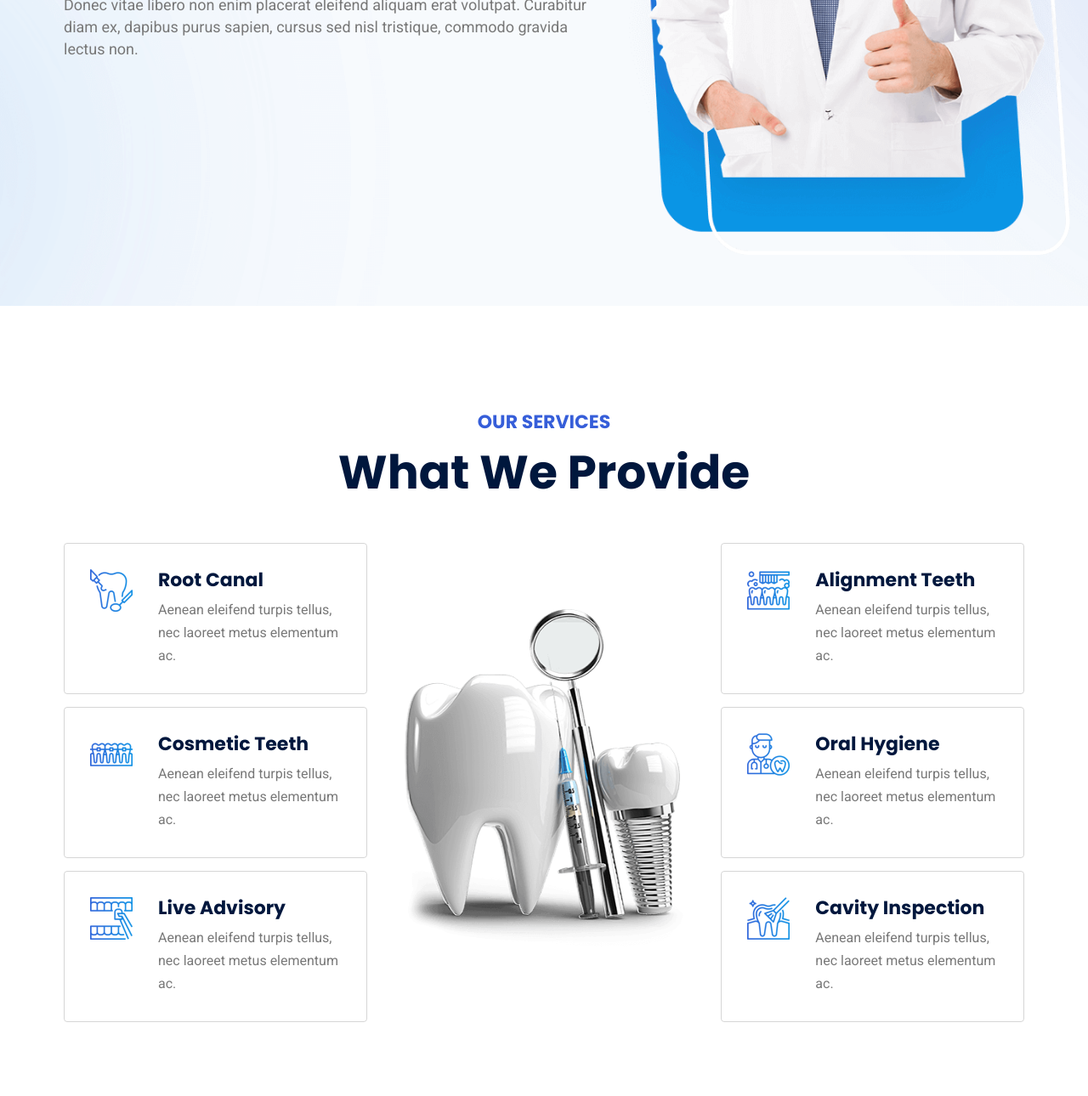
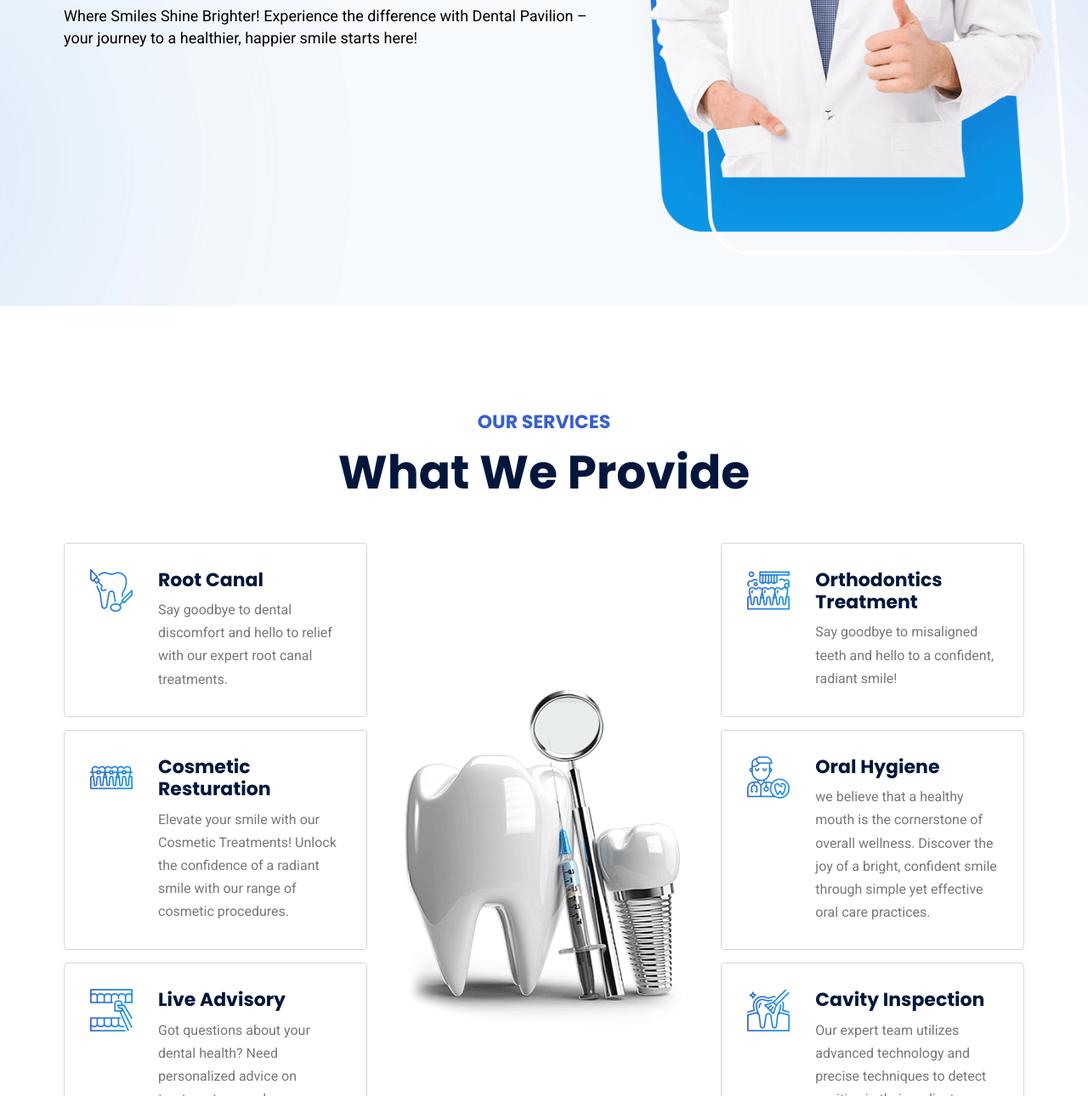
Before and after one commit to nazmulhasannabil/Dental-pavilion-template, a plain HTML site: page index.html in a window 1280 px wide. Shown: the part 644-1934 px from the top of the page at 85% size. Drawn offline with nearby package versions, Linux system fonts and the light colour scheme.

Commit message:
what we provide section update
what we provide section update ==> gpt

```diff
--- a/assets/css/style.css
+++ b/assets/css/style.css
@@ -338,6 +338,7 @@ body {
   font-size: var(--fs-6);
   line-height: 1.45;
   margin-block-end: 40px;
+  color: black !important;
 }
 
 .hero-form {
--- a/index.html
+++ b/index.html
@@ -106,13 +106,13 @@
               <a href="#about" class="navbar-link" data-nav-link>About Us</a>
             </li>
 
-            <li>
+            <!-- <li>
               <a href="#blog" class="navbar-link" data-nav-link>Blog</a>
             </li>
 
             <li>
               <a href="#" class="navbar-link" data-nav-link>Contact</a>
-            </li>
+            </li> -->
 
           </ul>
         </nav>
@@ -151,9 +151,8 @@
             <h1 class="h1 hero-title">We Are Best Dental Service</h1>
 
             <p class="hero-text">
-              Donec vitae libero non enim placerat eleifend aliquam erat volutpat. Curabitur diam ex, dapibus purus
-              sapien, cursus sed
-              nisl tristique, commodo gravida lectus non.
+              Where Smiles Shine Brighter!
+              Experience the difference with Dental Pavilion – your journey to a healthier, happier smile starts here!
             </p>
 
             <!-- <form action="" class="hero-form">
@@ -201,7 +200,7 @@
                   <h3 class="h3 card-title">Root Canal</h3>
 
                   <p class="card-text">
-                    Aenean eleifend turpis tellus, nec laoreet metus elementum ac.
+                    Say goodbye to dental discomfort and hello to relief with our expert root canal treatments.
                   </p>
                 </div>
 
@@ -217,10 +216,10 @@
                 </div>
 
                 <div>
-                  <h3 class="h3 card-title">Alignment Teeth</h3>
+                  <h3 class="h3 card-title">Orthodontics Treatment</h3>
 
                   <p class="card-text">
-                    Aenean eleifend turpis tellus, nec laoreet metus elementum ac.
+                    Say goodbye to misaligned teeth and hello to a confident, radiant smile!
                   </p>
                 </div>
 
@@ -236,10 +235,11 @@
                 </div>
 
                 <div>
-                  <h3 class="h3 card-title">Cosmetic Teeth</h3>
+                  <h3 class="h3 card-title">Cosmetic Resturation</h3>
 
                   <p class="card-text">
-                    Aenean eleifend turpis tellus, nec laoreet metus elementum ac.
+                    Elevate your smile with our Cosmetic Treatments!
+                    Unlock the confidence of a radiant smile with our range of cosmetic procedures.
                   </p>
                 </div>
 
@@ -265,7 +265,8 @@
                   <h3 class="h3 card-title">Oral Hygiene</h3>
 
                   <p class="card-text">
-                    Aenean eleifend turpis tellus, nec laoreet metus elementum ac.
+                    we believe that a healthy mouth is the cornerstone of overall wellness. Discover the joy of a bright,
+                     confident smile through simple yet effective oral care practices.
                   </p>
                 </div>
 
@@ -284,7 +285,8 @@
                   <h3 class="h3 card-title">Live Advisory</h3>
 
                   <p class="card-text">
-                    Aenean eleifend turpis tellus, nec laoreet metus elementum ac.
+                    Got questions about your dental health? Need personalized advice on treatments
+                    or oral care routines? Our expert advisors are here to help in real-time.
                   </p>
                 </div>
 
@@ -303,7 +305,7 @@
                   <h3 class="h3 card-title">Cavity Inspection</h3>
 
                   <p class="card-text">
-                    Aenean eleifend turpis tellus, nec laoreet metus elementum ac.
+                    Our expert team utilizes advanced technology and precise techniques to detect cavities in their earliest stages.
                   </p>
                 </div>
 
```
